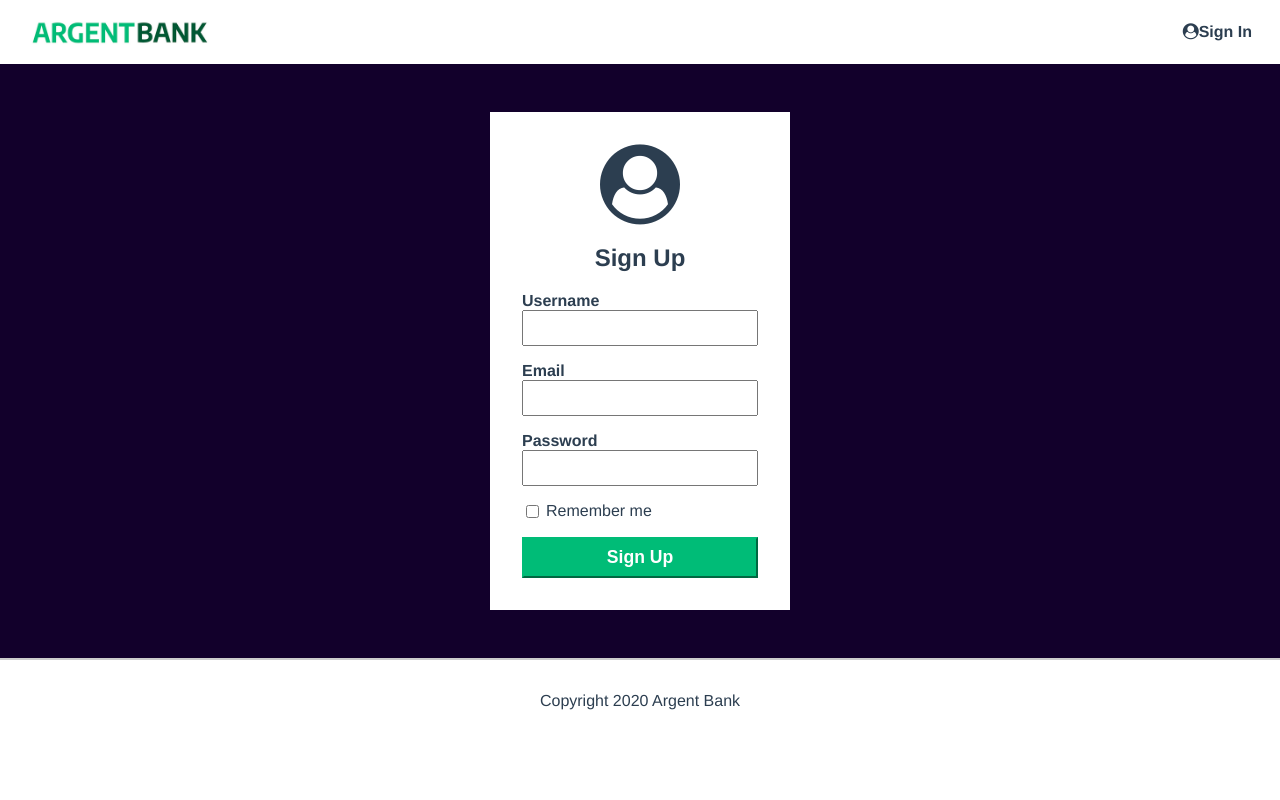
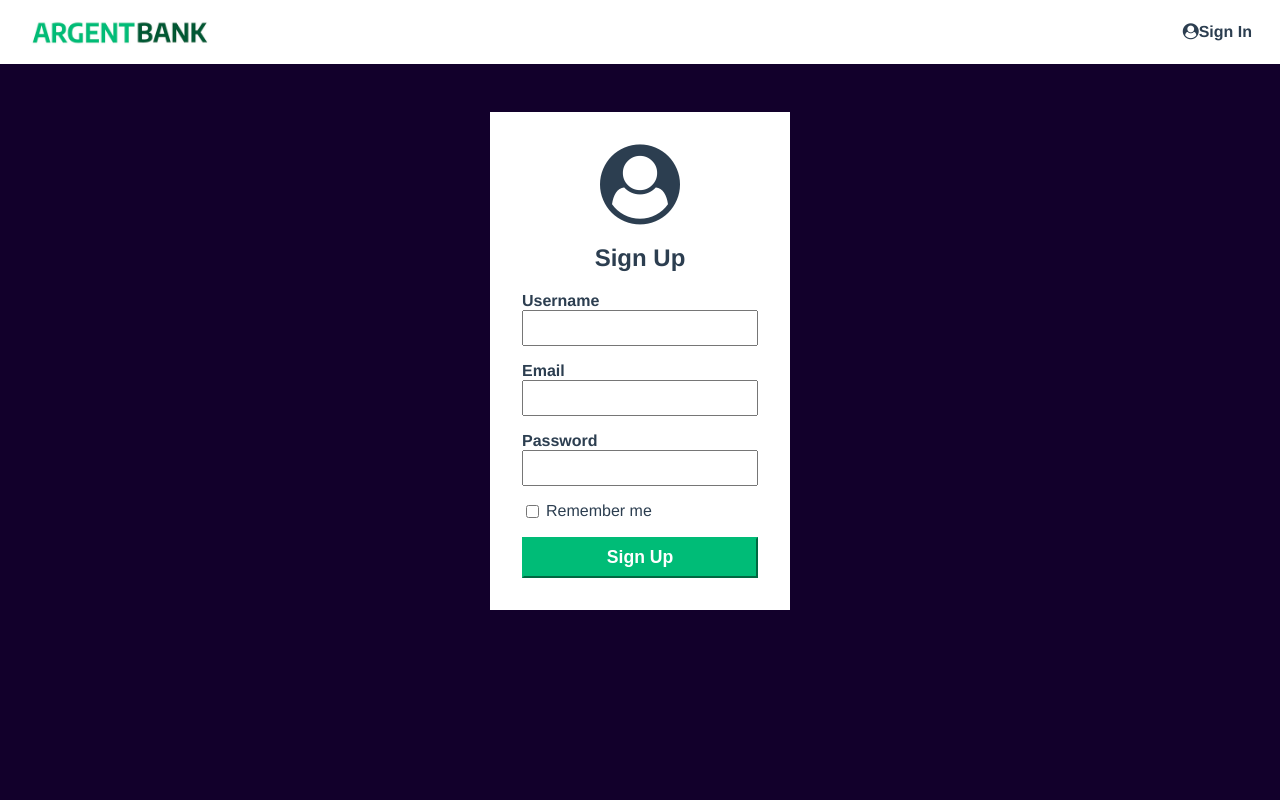
Before and after one commit to Douwdy/Projet-10---ArgentBank, a React (Create React App) app: page /sign-up in a window 1280 px wide. Shown: the top 800 px of the page. Built offline with nearby package versions, Linux system fonts and the light colour scheme.

Commit message:
Update css layout

```diff
--- a/src/components/main.scss
+++ b/src/components/main.scss
@@ -11,7 +11,7 @@ html {
     margin: 0;
     display: flex;
     flex-direction: column;
-    min-height: 100vh;
+    height: 100vh;
   }
 // Components
 @import "./Balance/index.scss";
--- a/src/pages/SignIn/index.scss
+++ b/src/pages/SignIn/index.scss
@@ -1,6 +1,6 @@
 .sign-in{
     background-color: #12002b;
-    height: fit-content;
+    height: 100%;
     padding: 3rem;
     &-button {
         display: block;
```
